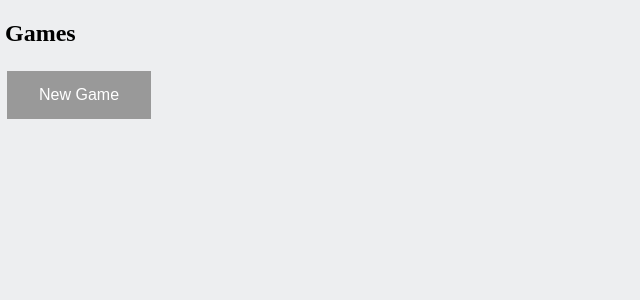
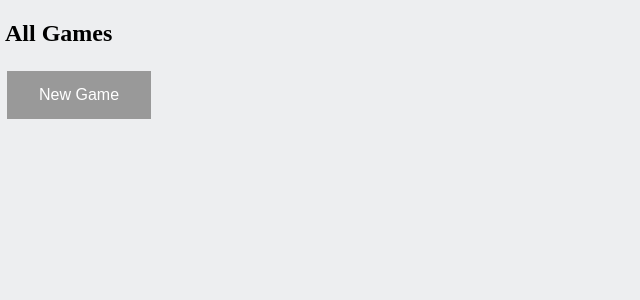
Before and after one commit to raaitken/sports_project_cc, a Flask app: page /games in a window 1280 px wide. Shown: the part 58-358 px from the top of the page, without its empty margins (0-640 px from the left). Run offline with Flask 3, Linux system fonts and the light colour scheme; data that the repository does not hold is empty.

Commit message:
Additions and tidying up of templates/css

```diff
--- a/static/game.css
+++ b/static/game.css
@@ -4,7 +4,7 @@
 
 #all-games {
     display: flex;
-    justify-content: space-evenly;
+    justify-content: flex-start;
     flex-direction: row;
     flex-wrap: wrap;
 }
@@ -18,6 +18,7 @@
     padding: 0 20px 20px 20px;
     width: 20rem;
     text-align: center;
+    margin-top: 10px;
 }
 
 .winner {
--- a/static/style.css
+++ b/static/style.css
@@ -52,7 +52,7 @@ nav ul li {
 
 #all-players {
     display: flex;
-    justify-content: space-evenly;
+    justify-content: flex-start;
     flex-direction: row;
     flex-wrap: wrap;
 }
@@ -68,6 +68,7 @@ nav ul li {
     background-color: #fff;
     border: 1px solid #CDB4DB;
     margin-right: 20px;
+    margin-top: 10px;
     padding: 0 20px 20px 20px;
     width: 10rem;
     min-height: 10rem;
--- a/templates/games/index.html
+++ b/templates/games/index.html
@@ -1,7 +1,7 @@
 {% extends "base.html" %}
 {% block content %}
 <section id="game-container">
-<h2>Games</h2>
+<h2>All Games</h2>
 <a href="/games/new"><button class="button new-game">New Game</button></a>
     <div id="all-games">
 {% for game in games %}
--- a/templates/index.html
+++ b/templates/index.html
@@ -2,7 +2,7 @@
 {% block content %}
 <main id="index">
 <section>
-    <h2>Games Played</h2>
+    <h2>Recent Games</h2>
     {% for game in games %}
 
     <div id="game">
```
